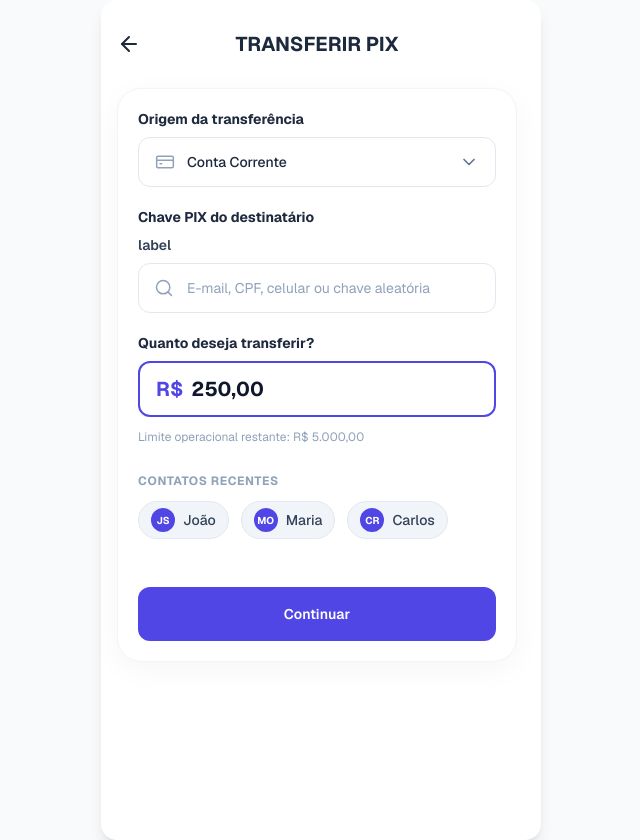
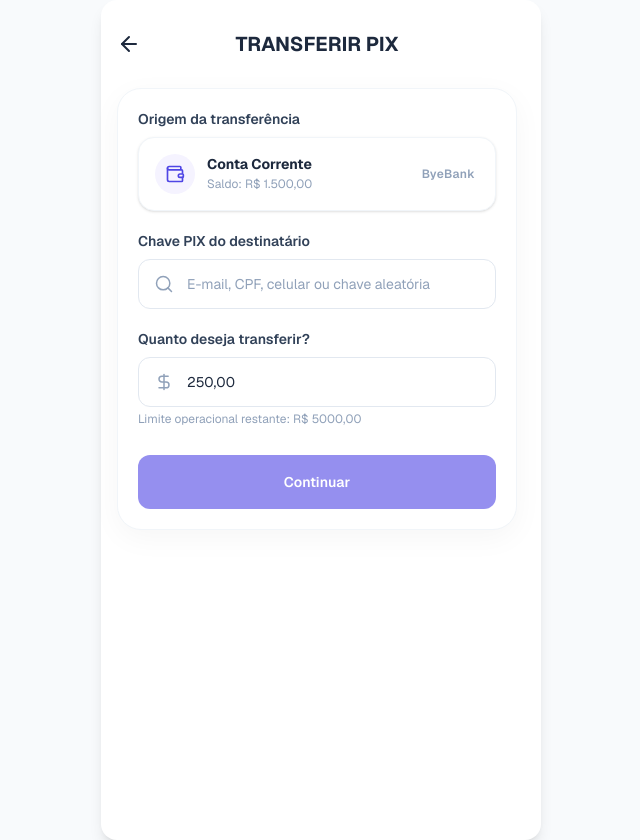
Before and after one commit to pauloisaque700/gc-projeto-pix, a Next.js app in the folder frontend/: page /pix/transferir-pix in a window 1280 px wide. Shown: the whole page, without its empty margins (319-959 px from the left). Built offline with nearby package versions, Linux system fonts and the light colour scheme.

Commit message:
Feito a tela de transferir pix

```diff
--- a/frontend/src/app/pix/transferir-pix/page.tsx
+++ b/frontend/src/app/pix/transferir-pix/page.tsx
@@ -1,30 +1,33 @@
+"use client"
+
 import React, { useState } from 'react';
-import { ArrowLeft, Search, Wallet, ArrowRight } from 'lucide-react'; // Ícones equivalentes ao print
+import { ArrowLeft, Search, Wallet, ArrowRight, DollarSign } from 'lucide-react'; // Ícones equivalentes ao print
 import Tela from '../../../components/Tela';
 import SmartphoneHeader from '../../../components/SmartphoneHeader';
 import Card from '../../../components/Card';
-import Dropdown from '../../../components/DropDown';
+import CardConta from '../../../components/CardConta';
 import Input from '../../../components/Input';
 import BotaoGrande from '../../../components/BotaoGrande';
 
 export default function TransferirPix() {
   // Mock das contas (mesmo padrão usado no seu Dropdown anterior)
+
+    interface Conta {
+        id: string;
+        tipoConta: string;
+        saldo?: string;
+        brand?: string;
+    }
+
   const contasDisponiveis = [
-    { id: '1', label: 'Conta Corrente', sublabel: 'Saldo: R$ 1.500,00', brand: 'ByeBank' }
+    { id: '1', tipoConta: 'Conta Corrente', saldo: '1.500,00', brand: 'ByeBank' }
   ];
 
-  const [contaOrigem, setContaOrigem] = useState(contasDisponiveis[0]);
+  const [contaOrigem, setContaOrigem] = useState<Conta>(contasDisponiveis[0]);
   const [chaveDestinatario, setChaveDestinatario] = useState('');
   const [valorTransferencia, setValorTransferencia] = useState('250,00');
   const [loading, setLoading] = useState(false);
-
-
-  // Mock de contatos recentes
-  const contatosRecentes = [
-    { id: '1', initials: 'JS', nome: 'João' },
-    { id: '2', initials: 'MO', nome: 'Maria' },
-    { id: '3', initials: 'CR', nome: 'Carlos' }
-  ];
+  const [limiteOperacional, setLimiteOperacional] = useState(5000.00); // Limite operacional restante
 
   const handleContinuar = () => {
     setLoading(true);
@@ -34,90 +37,58 @@ export default function TransferirPix() {
 
   return (
     <Tela>
-      {/* Cabeçalho igual ao padrão do seu app */}
       <SmartphoneHeader title="TRANSFERIR PIX" backToUrl="/pix" />
 
-      {/* Container principal usando o seu componente Card */}
       <Card paddingClass="p-5" bgClass="bg-white">
         <div className="flex flex-col gap-5">
 
-          {/* 1. Origem da transferência */}
-          <div className="flex flex-col gap-2">
-            <label className="text-sm font-bold text-slate-800">
+          {/* 1. Seleção da Conta de Origem */}
+          <div className="flex flex-col gap-2 w-full font-sans">
+            <label className="text-sm font-semibold text-slate-700">
               Origem da transferência
             </label>
-            {/* Reaproveitando seu Dropdown. Caso precise exibir o saldo como no print,
-                o componente Dropdown deve estar preparado para renderizar sublabels */}
-            <Dropdown
-              options={contasDisponiveis}
-              onSelect={(conta) => setContaOrigem(conta)}
+            {/* O onSelect agora casa perfeitamente com o tipo (conta: Conta) => void */}
+            <CardConta
+                tipoConta={contaOrigem.tipoConta}    // 👈 Corrigido para contaOrigem
+                nomeBanco={contaOrigem.brand || ''}  // 👈 Pega o 'brand' do seu objeto
+                saldo={contaOrigem.saldo || '0,00'}  // 👈 Passa a string direta, sem toLocaleString
             />
           </div>
 
-          {/* 2. Chave PIX do destinatário */}
-          <div className="flex flex-col gap-2">
-            <label className="text-sm font-bold text-slate-800">
-              Chave PIX do destinatário
-            </label>
+          {/* 2. Campo do Destinatário usando seu componente Input */}
           <Input
-                label="label"
+            label="Chave PIX do destinatário"
             placeholder="E-mail, CPF, celular ou chave aleatória"
-                icon={<Search className="w-5 h-5 text-slate-400 stroke-[1.8]" />}
+            icon={<Search className="w-5 h-5 stroke-[1.8]" />}
             value={chaveDestinatario}
             onChange={(e) => setChaveDestinatario(e.target.value)}
           />
-          </div>
 
-          {/* 3. Quanto deseja transferir */}
-          <div className="flex flex-col gap-2">
-            <label className="text-sm font-bold text-slate-800">
-              Quanto deseja transferir?
-            </label>
-            {/* Input customizado com a borda roxa/azul do print e texto grande */}
-            <div className="relative flex items-center border-2 border-[#4F46E5] rounded-xl px-4 py-3 bg-white focus-within:ring-2 focus-within:ring-[#4F46E5]/20 transition-all">
-              <span className="text-xl font-bold text-[#4F46E5] mr-2">R$</span>
-              <input
+          {/* 3. Campo de Valor usando seu componente Input */}
+          <div className="relative">
+            <Input
+              label="Quanto deseja transferir?"
+              placeholder="250,00"
               type="text"
+              icon={<DollarSign className="w-5 h-5 stroke-[1.8]" />}
               value={valorTransferencia}
               onChange={(e) => setValorTransferencia(e.target.value)}
-                className="w-full text-xl font-bold text-slate-900 bg-transparent outline-none border-none p-0"
             />
-            </div>
-            <span className="text-xs text-slate-400 mt-1">
-              Limite operacional restante: R$ 5.000,00
+            {/* O foco do seu Input aplica a borda #4F46E5 perfeitamente igual ao print */}
+            <span className="absolute -bottom-5 left-0 text-xs text-slate-400 font-sans">
+              Limite operacional restante: R$ {limiteOperacional.toFixed(2).replace('.', ',')}
             </span>
           </div>
 
-          {/* 4. Contatos Recentes */}
-          <div className="flex flex-col gap-3 mt-2">
-            <span className="text-xs font-bold text-slate-400 tracking-wider uppercase">
-              Contatos recentes
-            </span>
-            <div className="flex gap-3 overflow-x-auto pb-1">
-              {contatosRecentes.map((contato) => (
-                <button
-                  key={contato.id}
-                  onClick={() => setChaveDestinatario(contato.nome)} // Exemplo de ação ao clicar
-                  className="flex items-center gap-2 bg-[#F1F5F9] hover:bg-[#E2E8F0] active:scale-95 transition-all px-3 py-1.5 rounded-full border border-slate-200"
-                >
-                  <div className="w-6 h-6 rounded-full bg-[#4F46E5] text-white flex items-center justify-center text-[10px] font-bold">
-                    {contato.initials}
-                  </div>
-                  <span className="text-sm font-medium text-slate-700">{contato.nome}</span>
-                </button>
-              ))}
-            </div>
-          </div>
-
-          {/* 5. Botão de Ação Principal */}
-          <div className="mt-4">
+          {/* 4. Botão Principal de Envio */}
+          <div className="mt-5">
             <BotaoGrande
               text="Continuar"
               bgClass="bg-[#4F46E5] hover:bg-[#4338CA]"
               textClass="text-white font-semibold text-base"
               widthClass="w-full"
               isLoading={loading}
-              disabled={!valorTransferencia || loading}
+              disabled={!chaveDestinatario || !valorTransferencia || loading}
               onClick={handleContinuar}
             />
           </div>
--- /dev/null
+++ b/frontend/src/components/CardConta.tsx
@@ -0,0 +1,36 @@
+import { Wallet } from 'lucide-react';
+
+interface CardContaProps {
+  tipoConta: string;    // ex: "Conta Corrente"
+  saldo: string;        // ex: "1.500,00"
+  nomeBanco: string;    // ex: "ByeBank"
+}
+
+export default function CardConta({ tipoConta, saldo, nomeBanco }: CardContaProps) {
+  return (
+    <div className="w-full bg-white border border-slate-100 rounded-2xl p-4 flex items-center justify-between font-sans shadow-sm">
+      {/* Lado Esquerdo: Ícone + Textos de identificação */}
+      <div className="flex items-center gap-3">
+        {/* Círculo com fundo roxo sutil e ícone de carteira idêntico à imagem */}
+        <div className="w-10 h-10 rounded-full bg-[#F5F3FF] flex items-center justify-center text-[#4F46E5]">
+          <Wallet className="w-5 h-5 stroke-[2]" />
+        </div>
+
+        {/* Textos empilhados */}
+        <div className="flex flex-col">
+          <span className="text-sm font-bold text-slate-800 leading-tight">
+            {tipoConta}
+          </span>
+          <span className="text-xs text-slate-400 mt-0.5">
+            Saldo: R$ {saldo}
+          </span>
+        </div>
+      </div>
+
+      {/* Lado Direito: Nome do Banco com cor sutil */}
+      <span className="text-xs font-semibold text-slate-400 tracking-wide pr-1">
+        {nomeBanco}
+      </span>
+    </div>
+  );
+}
```
Lines whose indentation alone changed are shown as unchanged.
